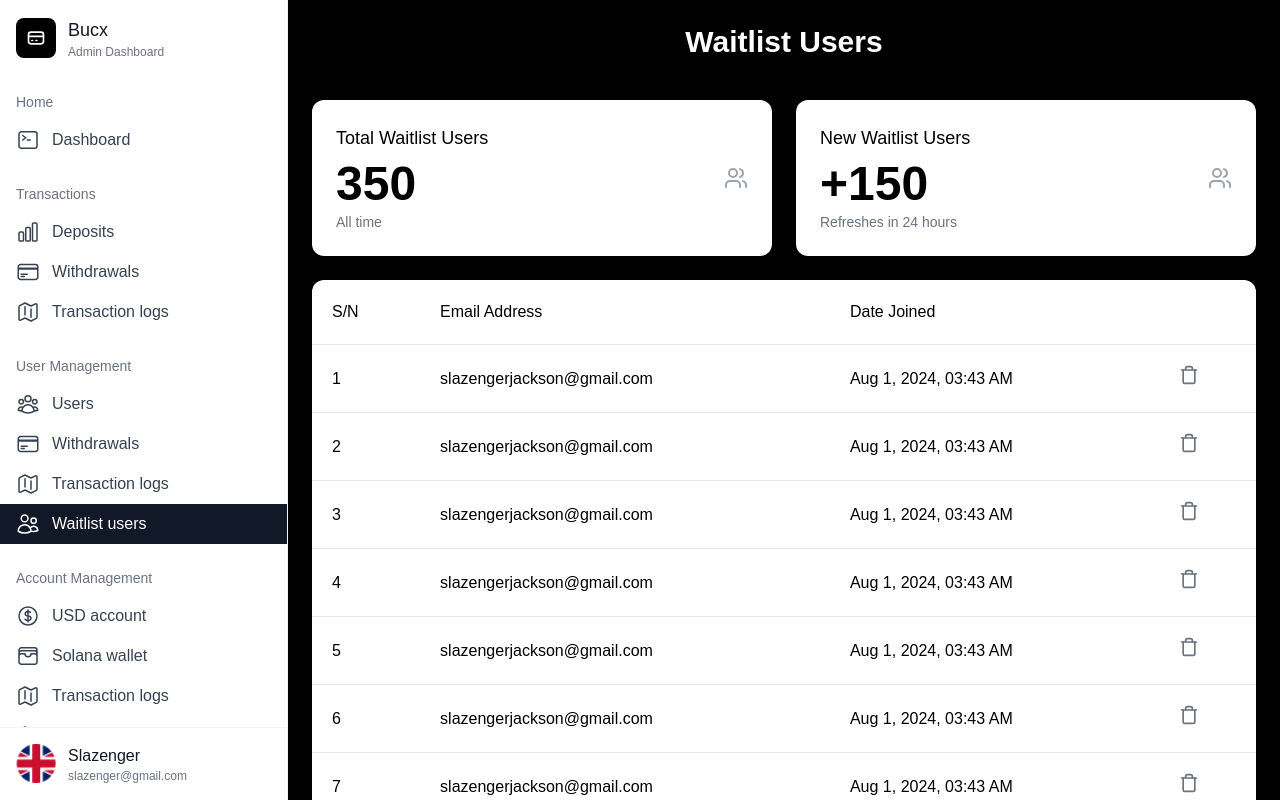
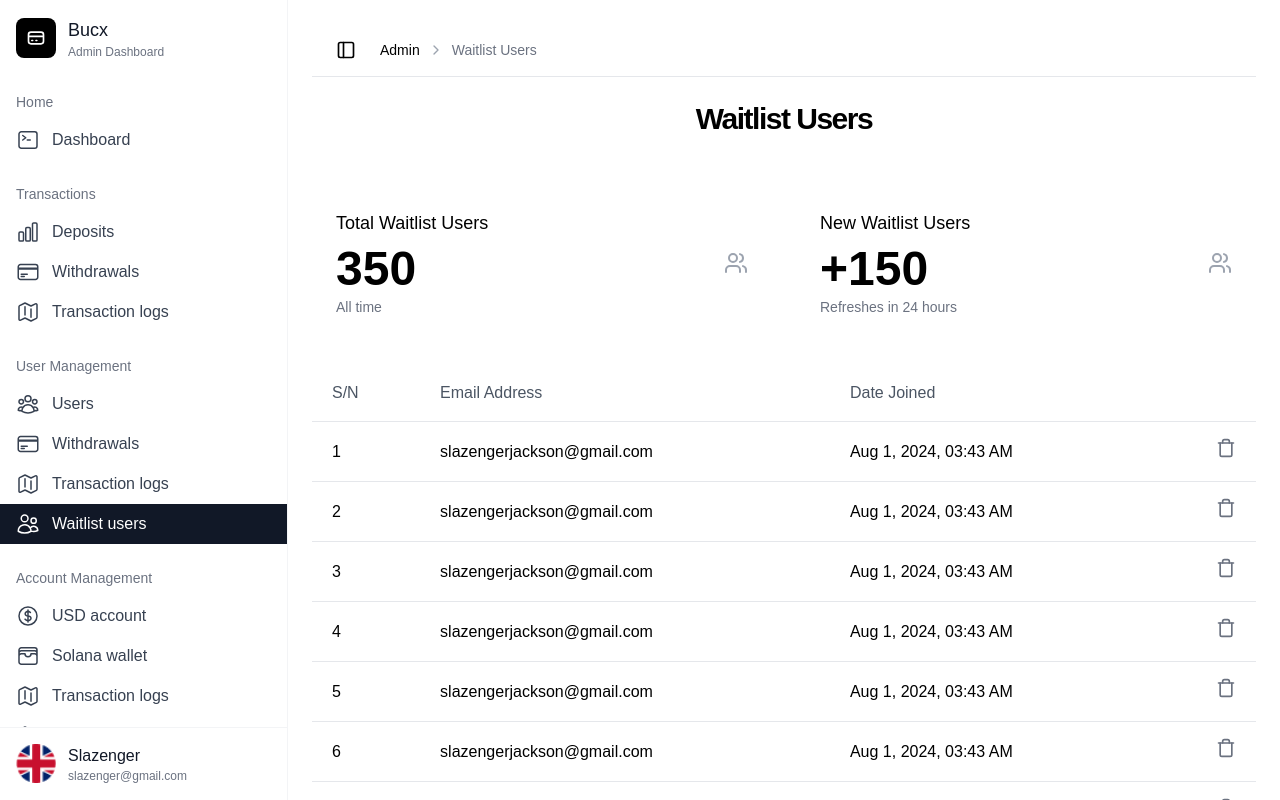
Before and after one commit to ajfred20/bucx, a Next.js app: page /admin/waitlist-users in a window 1280 px wide. Built offline with nearby package versions, Linux system fonts and the light colour scheme; a web font is replaced by a local one.

Commit message:
updated waitlist users page

```diff
--- a/app/admin/waitlist-users/page.tsx
+++ b/app/admin/waitlist-users/page.tsx
@@ -1,7 +1,13 @@
 "use client";
 
 import React, { useState } from "react";
-import Image from "next/image";
+import {
+  Breadcrumb,
+  BreadcrumbItem,
+  BreadcrumbLink,
+  BreadcrumbPage,
+} from "@/components/breadcrumb";
+import { useSidebar } from "@/store/sidebar-context";
 
 interface WaitlistUser {
   id: number;
@@ -33,9 +39,59 @@ const WaitlistPage = () => {
     }
   };
 
+  let collapsed = false;
+  let toggleSidebar = () => {};
+
+  try {
+    const context = useSidebar();
+    collapsed = context.collapsed;
+    toggleSidebar = context.toggleSidebar;
+  } catch (error) {
+    console.error("Sidebar context not available:", error);
+  }
+
   return (
-    <div className="min-h-screen bg-black text-white p-6">
-      <h1 className="text-3xl font-bold text-center mb-10">Waitlist Users</h1>
+    <div className="min-h-screen bg-white p-6">
+      {/* Breadcrumb Navigation */}
+      <div className="flex items-center gap-4 mb-6 px-4 py-2 border-b text-black">
+        <button
+          onClick={toggleSidebar}
+          className="p-2 hover:bg-gray-100 rounded-lg"
+          aria-label={collapsed ? "Expand sidebar" : "Collapse sidebar"}
+        >
+          <svg
+            xmlns="http://www.w3.org/2000/svg"
+            width="24"
+            height="24"
+            viewBox="0 0 24 24"
+            fill="none"
+            stroke="currentColor"
+            strokeWidth="2"
+            strokeLinecap="round"
+            strokeLinejoin="round"
+            className="w-5 h-5"
+          >
+            <rect width="18" height="18" x="3" y="3" rx="2" ry="2" />
+            <path d="M9 3v18" />
+          </svg>
+        </button>
+        <Breadcrumb>
+          <BreadcrumbItem>
+            <BreadcrumbLink href="/admin" className="text-black">
+              Admin
+            </BreadcrumbLink>
+          </BreadcrumbItem>
+          <BreadcrumbItem>
+            <BreadcrumbPage className="text-black">
+              Waitlist Users
+            </BreadcrumbPage>
+          </BreadcrumbItem>
+        </Breadcrumb>
+      </div>
+
+      <h1 className="text-3xl font-semibold text-black tracking-tighter text-center mb-12">
+        Waitlist Users
+      </h1>
 
       <div className="grid grid-cols-1 md:grid-cols-2 gap-6 mb-6">
         {/* Total Waitlist Users Card */}
@@ -102,21 +158,25 @@ const WaitlistPage = () => {
       {/* Users Table */}
       <div className="bg-white text-black rounded-xl overflow-hidden">
         <table className="w-full">
-          <thead className="border-b">
-            <tr className="text-left">
-              <th className="p-5 font-medium">S/N</th>
-              <th className="p-5 font-medium">Email Address</th>
-              <th className="p-5 font-medium">Date Joined</th>
-              <th className="p-5 font-medium"></th>
+          <thead>
+            <tr className="text-left border-b">
+              <th className="py-4 px-5 font-normal text-gray-600">S/N</th>
+              <th className="py-4 px-5 font-normal text-gray-600">
+                Email Address
+              </th>
+              <th className="py-4 px-5 font-normal text-gray-600">
+                Date Joined
+              </th>
+              <th className="py-4 px-5 font-normal text-gray-600"></th>
             </tr>
           </thead>
           <tbody>
             {currentUsers.map((user) => (
               <tr key={user.id} className="border-b">
-                <td className="p-5">{user.id}</td>
-                <td className="p-5">{user.email}</td>
-                <td className="p-5">{user.dateJoined}</td>
-                <td className="p-5">
+                <td className="py-4 px-5">{user.id}</td>
+                <td className="py-4 px-5">{user.email}</td>
+                <td className="py-4 px-5">{user.dateJoined}</td>
+                <td className="py-4 px-5 text-right">
                   <button className="text-gray-500 hover:text-gray-800">
                     <svg
                       xmlns="http://www.w3.org/2000/svg"
@@ -141,29 +201,32 @@ const WaitlistPage = () => {
         </table>
 
         {/* Pagination */}
-        <div className="flex justify-center items-center p-4 border-t">
-          <div className="flex space-x-2">
+        <div className="flex justify-center items-center py-4 border-t">
+          <div className="flex items-center space-x-2">
             <button
               onClick={() => handlePageChange(1)}
-              className="p-2 rounded bg-gray-200 hover:bg-gray-300"
+              className="w-10 h-10 rounded bg-gray-200 hover:bg-gray-300 flex items-center justify-center"
             >
               «
             </button>
             <button
               onClick={() => handlePageChange(page - 1)}
-              className="p-2 rounded bg-gray-200 hover:bg-gray-300"
+              className="w-10 h-10 rounded bg-gray-200 hover:bg-gray-300 flex items-center justify-center"
             >
               ‹
             </button>
+            <span className="px-4 text-gray-600">
+              Page {page} of {totalPages}
+            </span>
             <button
               onClick={() => handlePageChange(page + 1)}
-              className="p-2 rounded bg-gray-200 hover:bg-gray-300"
+              className="w-10 h-10 rounded bg-gray-200 hover:bg-gray-300 flex items-center justify-center"
             >
               ›
             </button>
             <button
               onClick={() => handlePageChange(totalPages)}
-              className="p-2 rounded bg-gray-200 hover:bg-gray-300"
+              className="w-10 h-10 rounded bg-gray-200 hover:bg-gray-300 flex items-center justify-center"
             >
               »
             </button>
```
